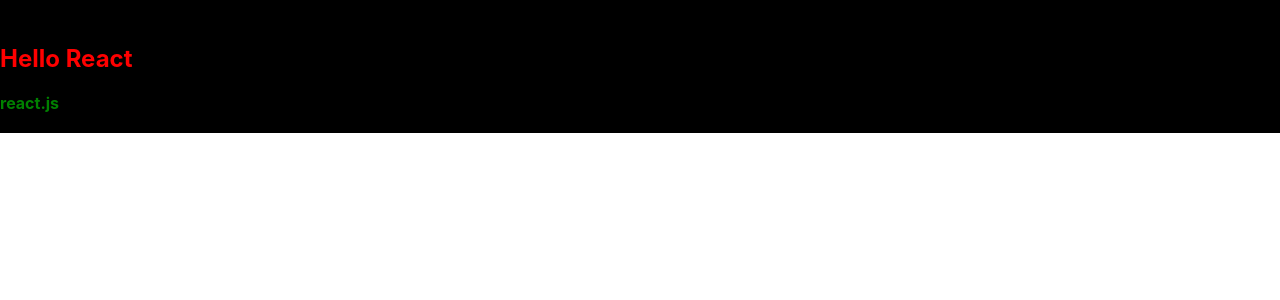
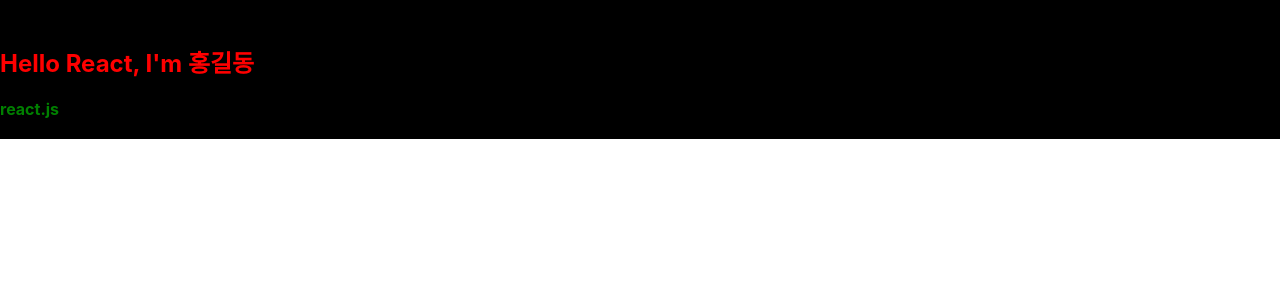
Before and after one commit to slackjawed12/react-rudiment, a React (Create React App) app in the folder reactexample1/: page / in a window 1280 px wide. Shown: the top 300 px of the page. Built offline with nearby package versions, Linux system fonts and the light colour scheme.

Commit message:
feature(reactexample1): 인라인 css 적용

```diff
--- a/reactexample1/src/App.css
+++ b/reactexample1/src/App.css
@@ -37,7 +37,7 @@
   }
 } */
 
-.App {
+/* .App {
   background-color: black;
 }
 
@@ -47,4 +47,4 @@ h2{
 
 #bold_text{
   color: green;
-}
+} */
--- a/reactexample1/src/App.js
+++ b/reactexample1/src/App.js
@@ -1,15 +1,29 @@
 import logo from "./logo.svg";
-import "./App.css";
+// import "./App.css";
 import MyHeader from "./MyHeader";
 import MyFooter from "./MyFooter";
 import React from "react";
 
 function App() {
+  let name = "홍길동";
+  const style = {
+    App: {
+      backgroundColor: "black",
+    },
+    h2: {
+      color: "red",
+    },
+    bold_text: {
+      color: "green",
+    },
+  };
   return (
-    <div className="App">
+    <div className="App" style={style.App}>
       <MyHeader />
-      <h2>Hello React</h2>
-      <b id="bold_text">react.js</b>
+      <h2 style={style.h2}>Hello React, I'm {name}</h2>
+      <b style={style.bold_text} id="bold_text">
+        react.js
+      </b>
       <MyFooter />
     </div>
   );
```
